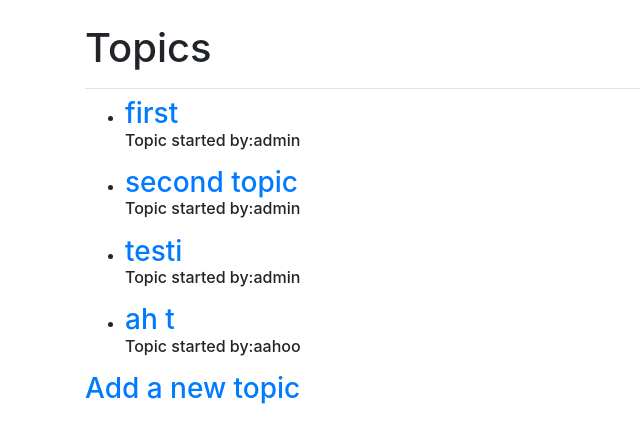
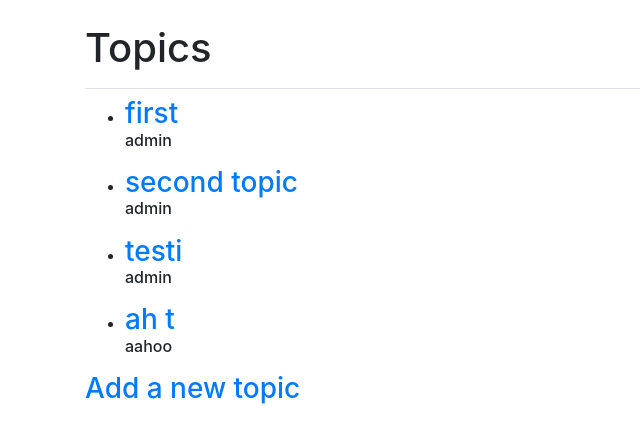
Before and after one commit to Sovellusohjelmointiboys/Keskustelupalsta, a Django app: page /topics/ in a window 1280 px wide. Shown: the part 58-501 px from the top of the page, without its empty margins (0-640 px from the left). Run offline with Django 4.2, Linux system fonts and the light colour scheme; data comes from the database, SQL or seed files in the repository; some libraries are stand-ins or nearby versions.

Commit message:
topics updated

```diff
--- a/epic_chat_room/templates/epic_chat_room/topics.html
+++ b/epic_chat_room/templates/epic_chat_room/topics.html
@@ -10,7 +10,7 @@
     {% for topic in topics %}
       <li><h3>
         <a href="{% url 'epic_chat_room:topic' topic.id %}">{{ topic }}</a>
-        <p style="font-size: medium;">Topic started by:{{ topic.owner }}</p>
+        <p style="font-size: medium;">{{ topic.owner }}</p>
       </h3></li>
     {% empty %}
       <li><h3>No topics have been added yet.</h3></li>
```
